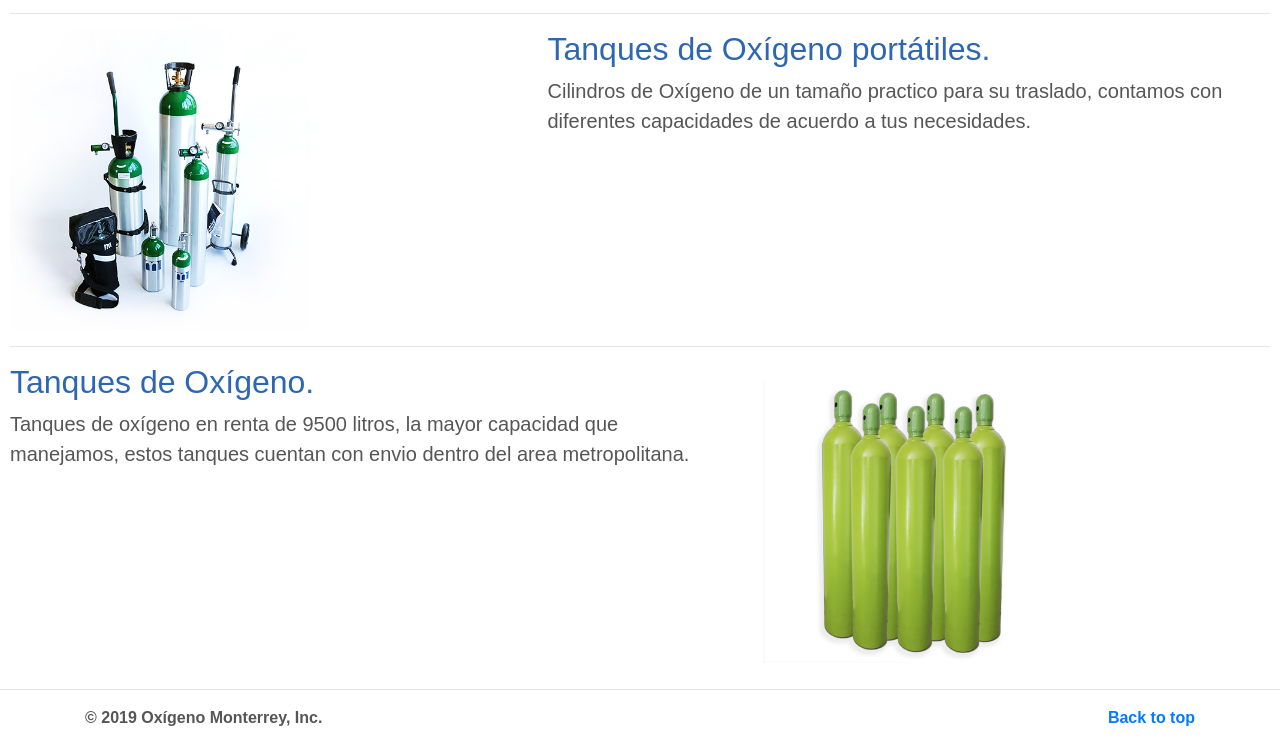
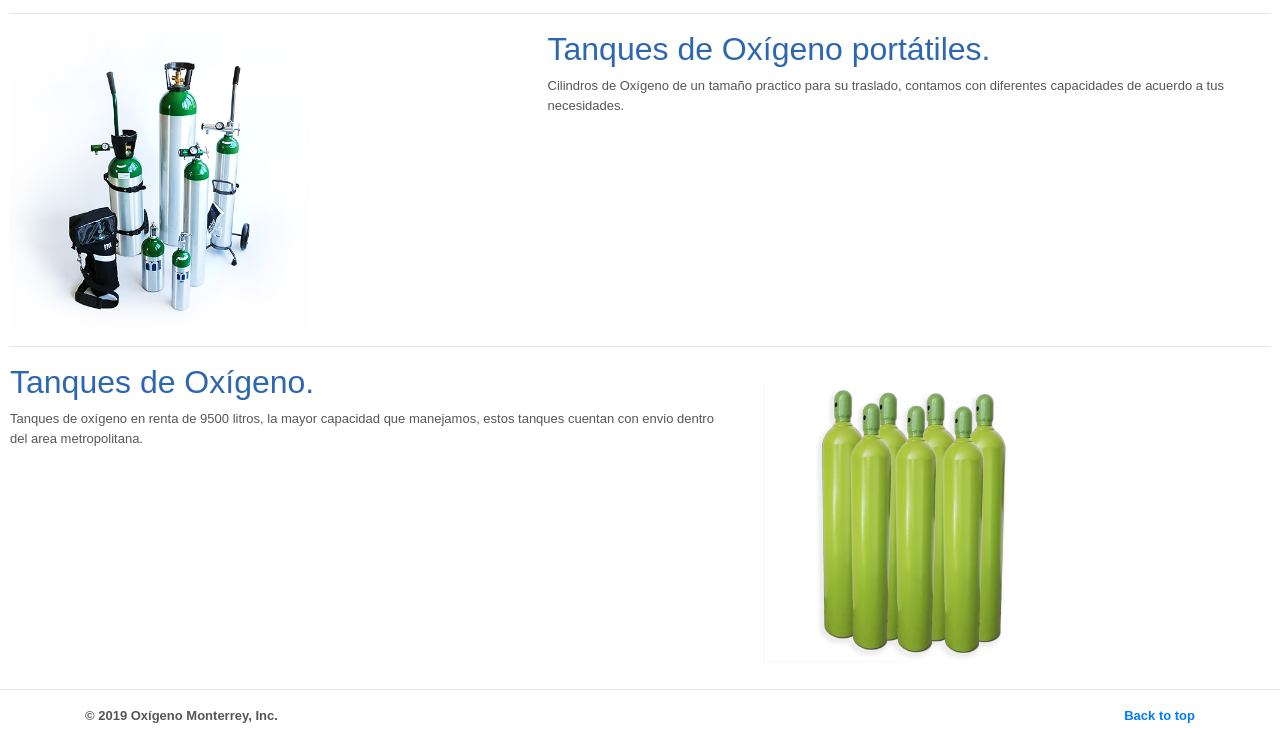
Before and after one commit to ErnestGR/OxigenoMonterrey, a plain HTML site: page index.html in a window 1280 px wide. Shown: the part 2691-3437 px from the top of the page. Drawn offline with nearby package versions, Linux system fonts and the light colour scheme.

Commit message:
fix footer

```diff
--- a/style.css
+++ b/style.css
@@ -43,3 +43,14 @@ p{
   margin: 0;
   font-weight: bold;
 }
+.lead{
+  color: #565656;
+  margin: 0;
+  font-weight: normal;
+  font-size: small;
+}
+footer{
+  margin-bottom: 20px;
+  font-weight: normal;
+  font-size: small;
+}
```
